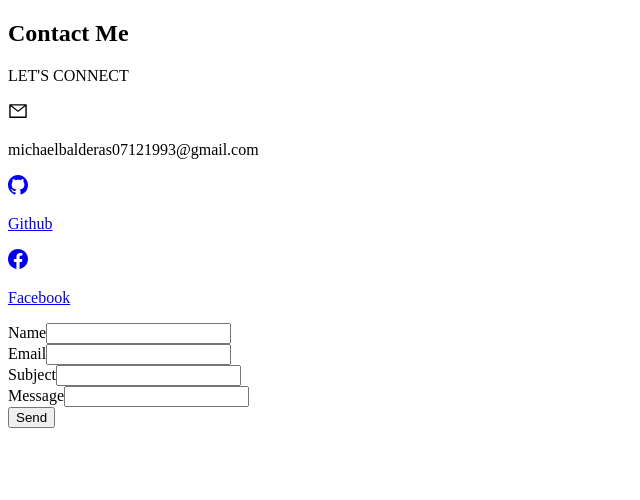
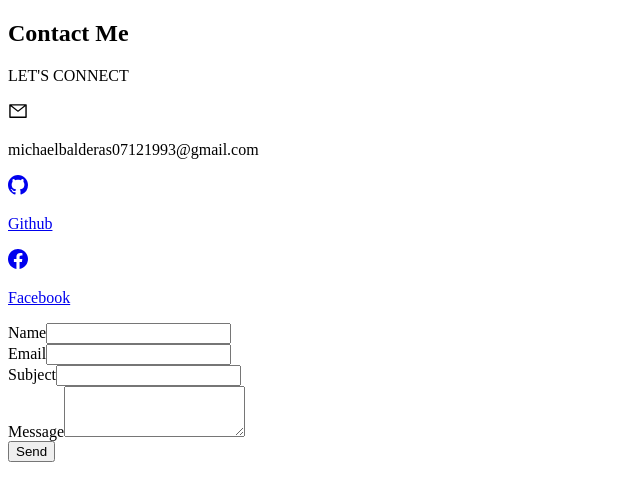
Before and after one commit to lilmonstar/portfolio-website, a Next.js app: page /Contact in a window 1280 px wide. Shown: the top 500 px of the page, without its empty margins (0-640 px from the left). Built offline with nearby package versions, Linux system fonts and the light colour scheme.

Commit message:
18 commit

```diff
--- a/app/globals.css
+++ b/app/globals.css
@@ -29,4 +29,8 @@
   input{
     @apply outline-none rounded-md p-1 md:p-2 border-2 border-gray-300
   }
+
+  textarea{
+    @apply outline-none rounded-md p-1 md:p-2 border-2 border-gray-300
+  }
 }
--- a/app/page.tsx
+++ b/app/page.tsx
@@ -4,6 +4,7 @@ import Contact from "@/pages/Contact";
 import Projects from "@/pages/Projects";
 import Services from "@/pages/Services";
 import Hero from "@/pages/Hero";
+import Footer from "@/components/Footer";
 
 export default function Home() {
 
@@ -16,6 +17,7 @@ export default function Home() {
         <Services />
         <Projects />
         <Contact />
+        <Footer/>
       </div>
     </div>
   )
--- a/pages/Contact.tsx
+++ b/pages/Contact.tsx
@@ -45,7 +45,7 @@ function Contact() {
               </div>
               <div className='flex flex-col gap-1'>
                 <label htmlFor="message">Message</label>
-                <input type="text" id='message'/>
+                <textarea rows={3} id='message'/>
               </div>
               <button className='p-3 mt-1 md:mt-2 border-2 border-sky-400 shadow-lg rounded-lg hover:bg-sky-400 hover:text-white ease-in duration-300'>Send</button>
             </form>
```
Also changed, not shown: components/Footer.tsx (added, +11 -0 lines).
